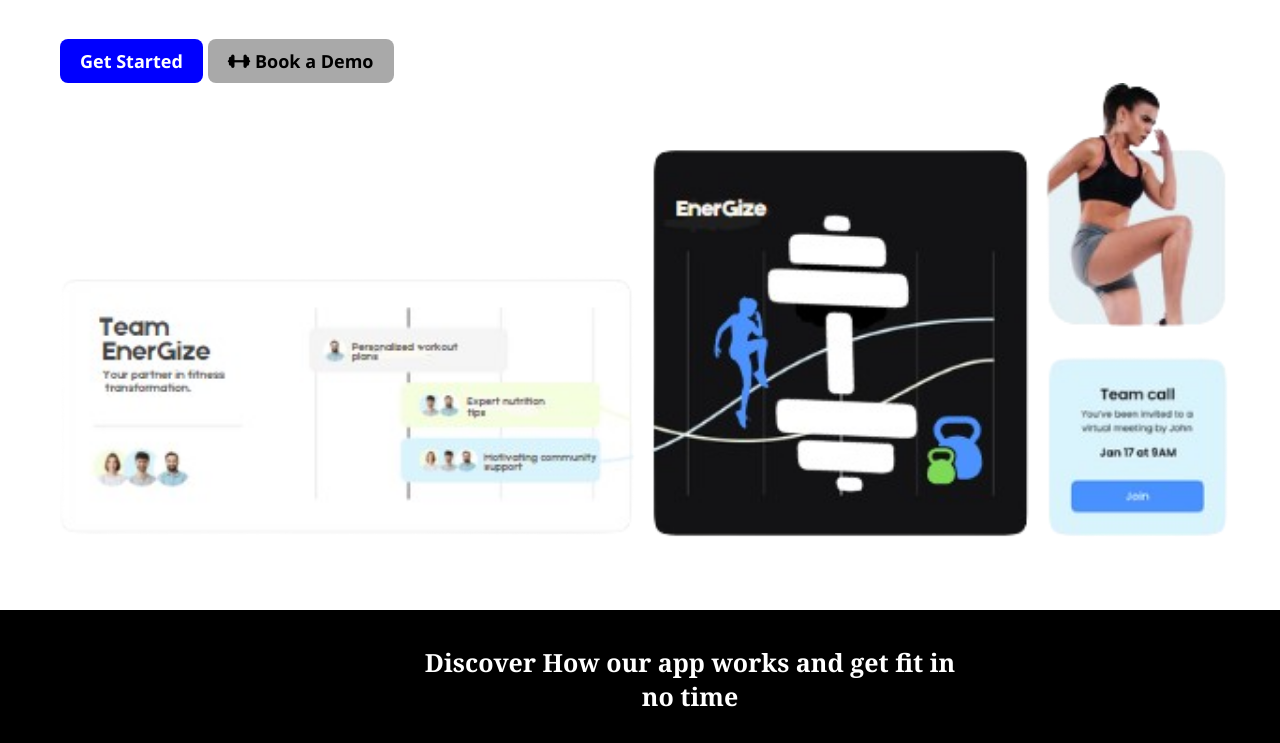
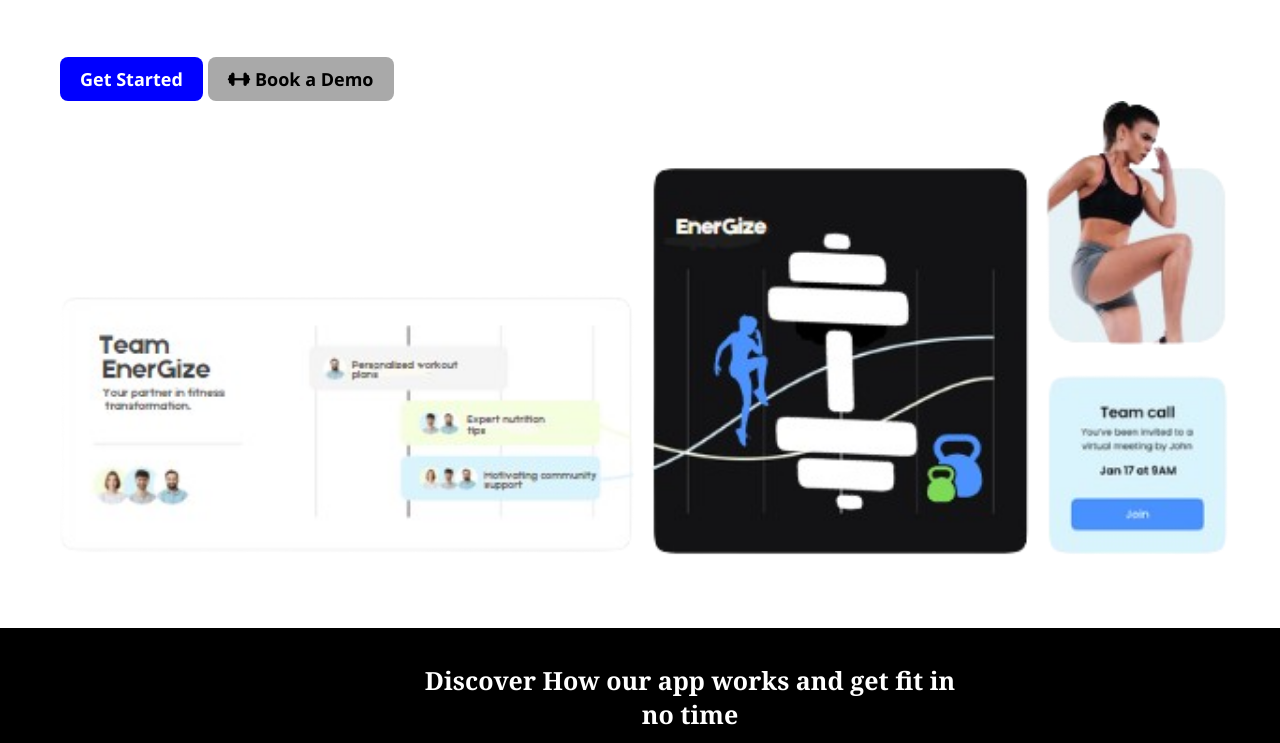
Before and after one commit to Emmagold25/Thehighertower.assignment, a plain HTML site: page index.html in a window 1280 px wide. Shown: the part 281-1024 px from the top of the page. Drawn offline with Linux system fonts and the light colour scheme.

Commit message:
first commit

```diff
--- a/index.html
+++ b/index.html
@@ -4,14 +4,12 @@
     <meta charset="UTF-8">
     <meta name="viewport" content="width=device-width, initial-scale=1.0">
     <title>Energize</title>
-<link rel="stylesheet" href="https://cdnjs.cloudflare.com/ajax/libs/font-awesome/7.0.0/css/all.min.css" integrity="sha512-DxV+EoADOkOygM4IR9yXP8Sb2qwgidEmeqAEmDKIOfPRQZOWbXCzLC6vjbZyy0vPisbH2SyW27+ddLVCN+OMzQ==" crossorigin="anonymous" referrerpolicy="no-referrer" />">
+<link rel="stylesheet" href="https://cdnjs.cloudflare.com/ajax/libs/font-awesome/7.0.0/css/all.min.css" integrity="sha512-DxV+EoADOkOygM4IR9yXP8Sb2qwgidEmeqAEmDKIOfPRQZOWbXCzLC6vjbZyy0vPisbH2SyW27+ddLVCN+OMzQ==" crossorigin="anonymous" referrerpolicy="no-referrer" />
     <style>
         html {
             scroll-behavior: smooth;
             scroll-padding-top: 50px;
         }
-@media screen and (min-width: 600px) and (max-width: 1440px) {
-  /* Styles for laptops */
         body {
             margin: 0px;
             padding: 0px;
@@ -128,6 +126,8 @@
 height: 80% ;
 width: 60%;
 }
+.nav-links{padding-top: 20px;
+margin-top: 20px;}
 .Pricing{background-color:white;
     text-align: center;
 width: auto;
@@ -147,6 +147,8 @@
 gap: 40px;
 text-decoration: black;
 }
+.hero-section{padding-top: 20px;
+margin-top: 20px;}
 .card4{box-sizing: border-box;
 background-color: darkgrey;
 text-align: center;
```
